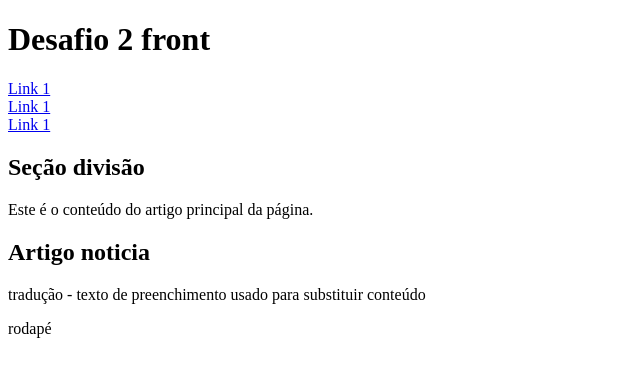
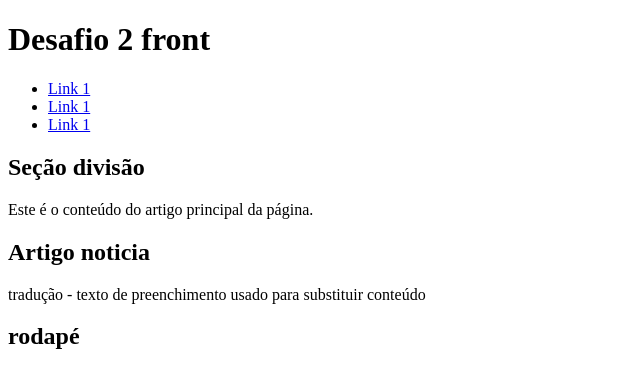
Before and after one commit to felixantoniocarvalho/TrilhaFrontEnd, a plain HTML site: page Desafio2/index.html in a window 1280 px wide. Shown: the whole page, without its empty margins (0-640 px from the left). Drawn offline with Linux system fonts and the light colour scheme.

Commit message:
Alterações junto com Alex

```diff
--- a/Desafio2/index.html
+++ b/Desafio2/index.html
@@ -1,20 +1,26 @@
 <!DOCTYPE html>
 <html lang="pt-BR">
+<head>
 
+    <title> teste de titulo </title>
+
+</head>
 <body>
     <header>
         <h1>Desafio 2 front</h1>
+        <nav>
+            <ul>
+                <li> <a href="http://example1.com" target="_blank">Link 1</a>
+                </li>
+                <li> <a href="http://example1.com" target="_blank">Link 1</a>
+                </li>
+                <li> <a href="http://example1.com" target="_blank">Link 1</a>
+                </li>
+            </ul>
+        </nav>
     </header>
-    <nav>
-        <div> <a href="http://example1.com" target="_blank">Link 1</a>
-        </div>
-        <div> <a href="http://example1.com" target="_blank">Link 1</a>
-        </div>
-        <div> <a href="http://example1.com" target="_blank">Link 1</a>
-        </div>
-    </nav>
     <main>
-        <section>
+        <section title="teste de titulo de Seção2">
             <article>
                 <h2>Seção divisão</h2>
                 <p>Este é o conteúdo do artigo principal da página.</p>
@@ -26,7 +32,7 @@
         </section>
     </main>
     <footer>
-        <p> rodapé  </p>
+        <h2> rodapé  </h2>
     </footer>
 </body>
 </html>
```
